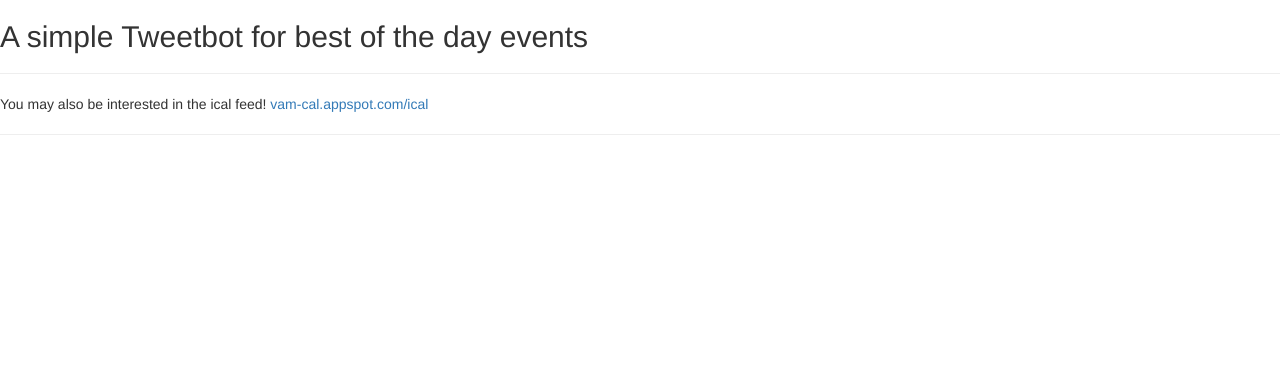
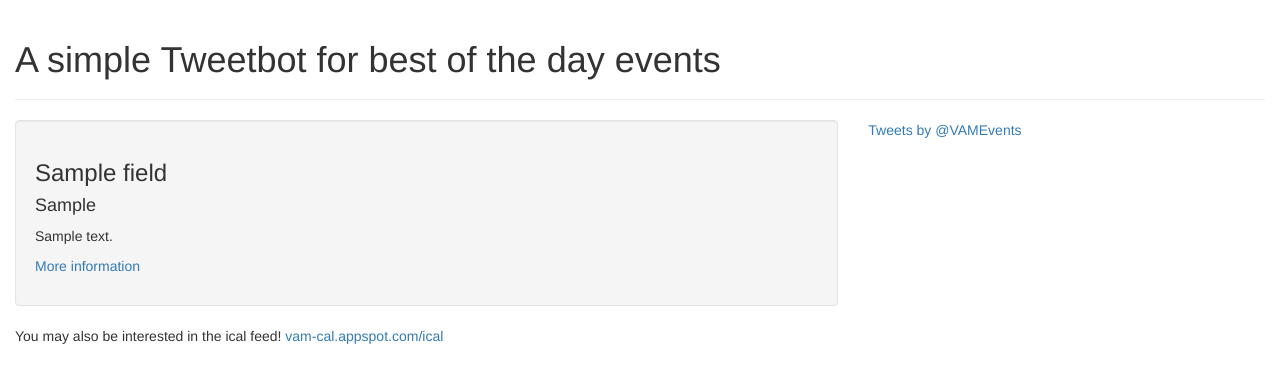
Before and after one commit to vanda/watbot, a Python web app: template templates/main.html in a window 1280 px wide. Shown: the top 383 px of the page. Run offline with Jinja, Linux system fonts and the light colour scheme; the template is opened without the code that fills it: most values are stand-ins (such as "Sample title", 1, 10 or a date in 2020); some libraries are stand-ins or nearby versions.

Commit message:
Tidy up landing page

```diff
--- a/templates/main.html
+++ b/templates/main.html
@@ -4,19 +4,49 @@
     <meta charset="UTF-8">
     <title>A tweetbot for Victoria and Albert Museum events</title>
     <link href="//maxcdn.bootstrapcdn.com/bootstrap/3.2.0/css/bootstrap.min.css" rel="stylesheet">
+    <meta name="viewport" content="width=device-width, initial-scale=1">
 </head>
 <body>
-<header>
-    <h2>
-        A simple Tweetbot for best of the day events
-    </h2>
-    <hr>
-    You may also be interested in the ical feed!
-        <a href="http://vam-cal.appspot.com/ical">
-            vam-cal.appspot.com/ical
-        </a>
-    <hr>
-</header>
+
+<div class="container-fluid">
+
+    <header class="page-header">
+        <h1>
+            A simple Tweetbot for best of the day events
+        </h1>
+    </header>
+
+    <div class="row">
+
+        <div class="col-md-8">
+            {% for event in events %}
+            <div class="event well">
+                <h3>{{ event['fields']['name'] }}</h3>
+                <h4>{{ event.get('event_dt') }}</h4>
+                <p>{{ event['fields']['short_description'] }}</p>
+                <p><a href="http://www.vam.ac.uk/whatson/event/{{ event['pk'] }}" target="_blank">More information</a></p>
+            </div>
+            {% endfor %}
+        </div>
+
+        <div class="col-md-4">
+            <a class="twitter-timeline" data-chrome="nofooter noheader" data-dnt="true" href="https://twitter.com/VAMEvents" data-widget-id="516938525443227648">Tweets by @VAMEvents</a>
+            <script>!function(d,s,id){var js,fjs=d.getElementsByTagName(s)[0],p=/^http:/.test(d.location)?'http':'https';if(!d.getElementById(id)){js=d.createElement(s);js.id=id;js.src=p+"://platform.twitter.com/widgets.js";fjs.parentNode.insertBefore(js,fjs);}}(document,"script","twitter-wjs");</script>
+        </div>
+
+    </div>
+
+
+    <footer>
+        <p>
+            You may also be interested in the ical feed!
+            <a href="http://vam-cal.appspot.com/ical">
+                vam-cal.appspot.com/ical
+            </a>
+        </p>
+    </footer>
+
+</div>
 
 </body>
 </html>
```
Also changed, not shown: main.py (+9 -1 lines).
